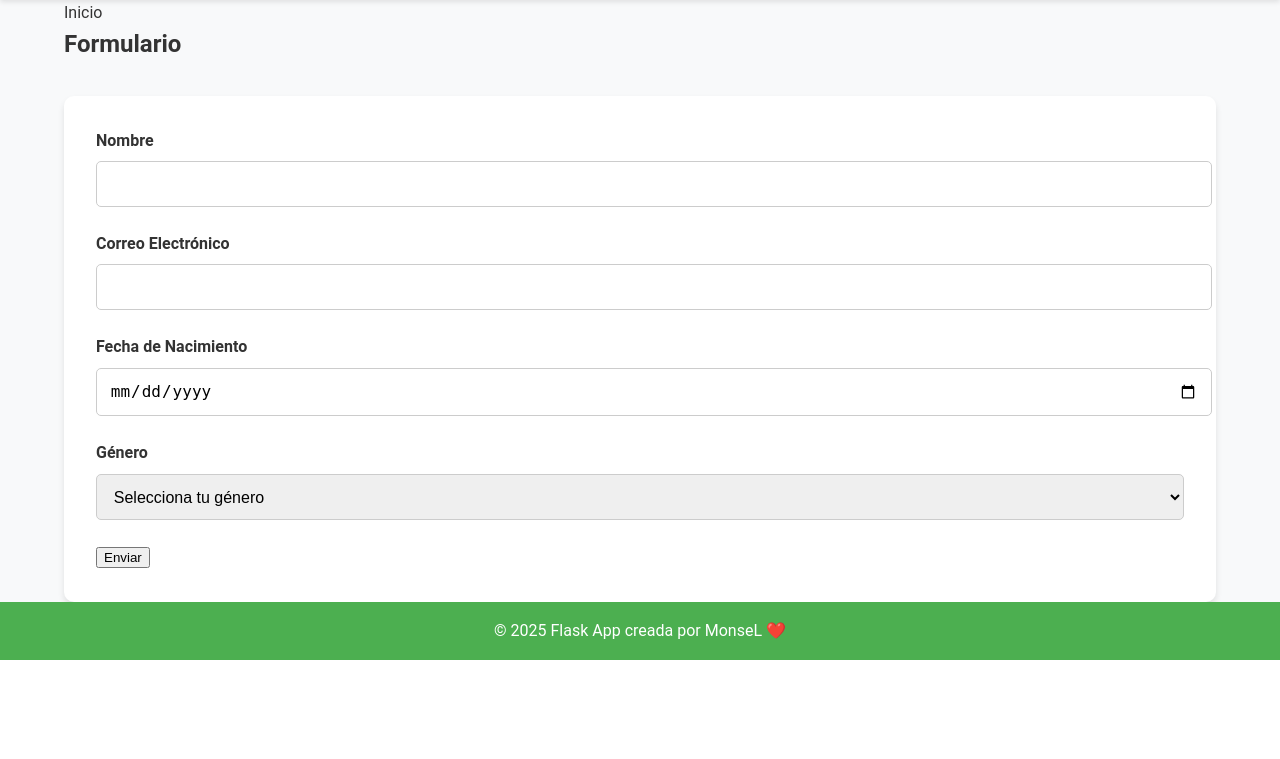
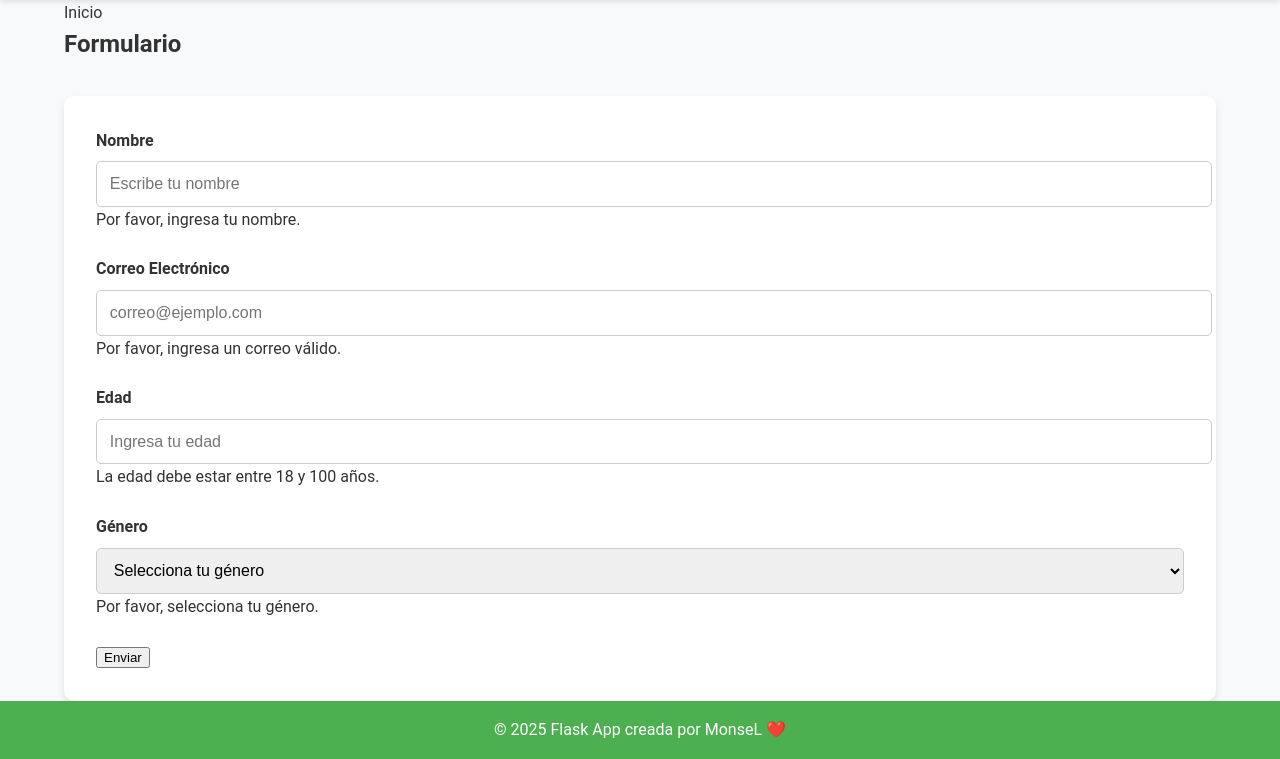
Before and after one commit to MonseLopez/Flask-app, a Flask app: page / in a window 1280 px wide. Shown: the part 153-912 px from the top of the page. Before the commit the page ends 813 px from the top, so only its background shows below. Run offline with Flask 3, Linux system fonts and the light colour scheme.

Commit message:
Cambios realizado

```diff
--- a/templates/form.html
+++ b/templates/form.html
@@ -4,22 +4,22 @@
 
 {% block content %}
 <h2 class="form-title">Formulario</h2>
-<form class="form" method="POST" action="{{ url_for('form') }}">
+<form id="form" class="form" method="POST" action="{{ url_for('form') }}">
     <div class="form-group">
         <label for="name">Nombre</label>
-        <input type="text" id="name" name="name" required>
+        <input type="text" id="name" name="name" placeholder="Escribe tu nombre" required>
+        <span class="error-message">Por favor, ingresa tu nombre.</span>
     </div>
-
     <div class="form-group">
         <label for="email">Correo Electrónico</label>
-        <input type="email" id="email" name="email" required>
+        <input type="email" id="email" name="email" placeholder="correo@ejemplo.com" required>
+        <span class="error-message">Por favor, ingresa un correo válido.</span>
     </div>
-
     <div class="form-group">
-        <label for="birthdate">Fecha de Nacimiento</label>
-        <input type="date" id="birthdate" name="birthdate" required>
+        <label for="age">Edad</label>
+        <input type="number" id="age" name="age" placeholder="Ingresa tu edad" min="18" max="100" required>
+        <span class="error-message">La edad debe estar entre 18 y 100 años.</span>
     </div>
-
     <div class="form-group">
         <label for="gender">Género</label>
         <select id="gender" name="gender" required>
@@ -28,8 +28,8 @@
             <option value="female">Femenino</option>
             <option value="other">Otro</option>
         </select>
+        <span class="error-message">Por favor, selecciona tu género.</span>
     </div>
-
     <button type="submit" class="button">Enviar</button>
 </form>
 {% endblock %}
--- a/templates/index.html
+++ b/templates/index.html
@@ -2,14 +2,12 @@
 
 {% block title %}Inicio{% endblock %}
 
-{% block breadcrumbs %}Inicio{% endblock %}
-
 {% block content %}
 <section class="hero">
     <div class="hero-content">
-        <h1>Bienvenido a <span>Flask App</span></h1>
+        <h2>Bienvenido a Flask App</h2>
         <p>Explora nuestro formulario avanzado y disfruta de un diseño moderno.</p>
-        <a href="{{ url_for('form') }}" class="btn btn-primary">Ir al formulario</a>
+        <a href="{{ url_for('form') }}" class="button">Ir al formulario</a>
     </div>
 </section>
 {% endblock %}
```
Also changed, not shown: templates/error.html (+6 -6 lines), templates/succes.html (deleted, +0 -11 lines).
